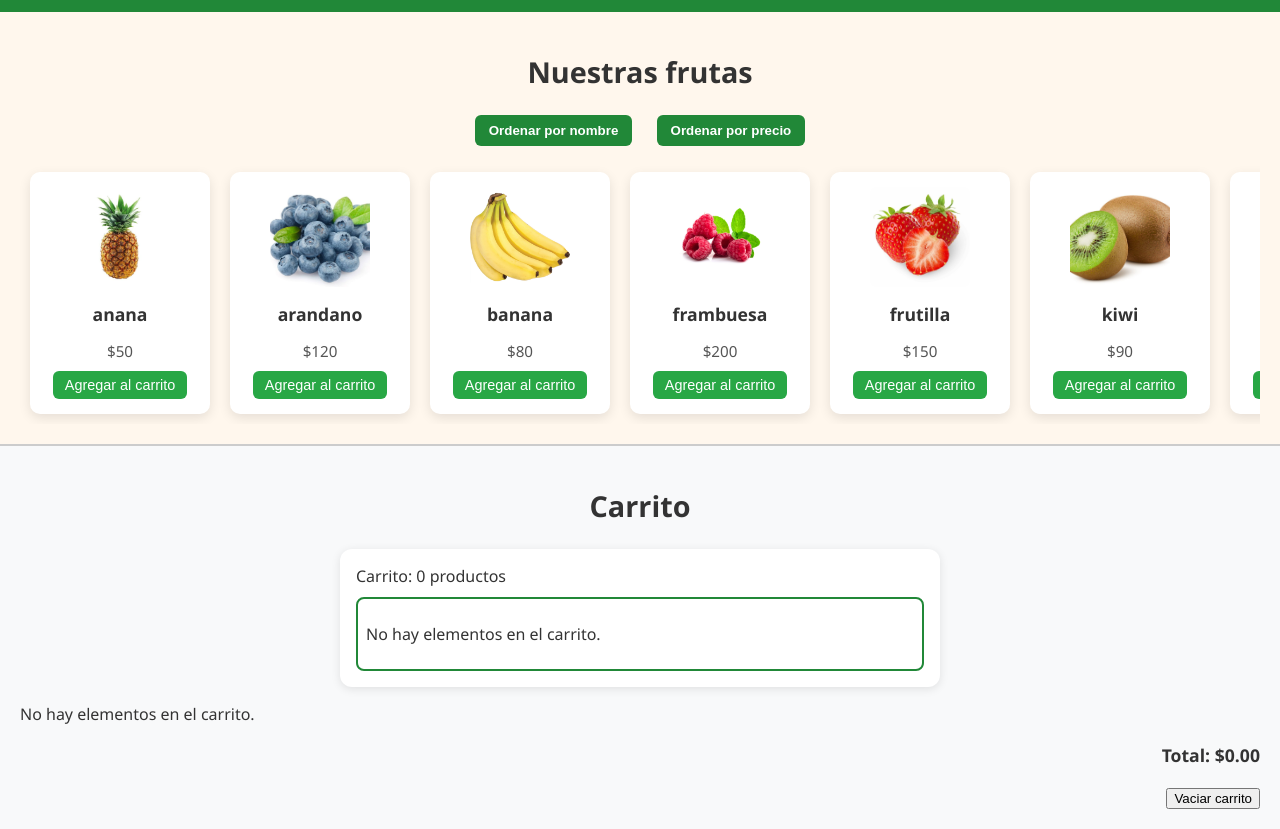
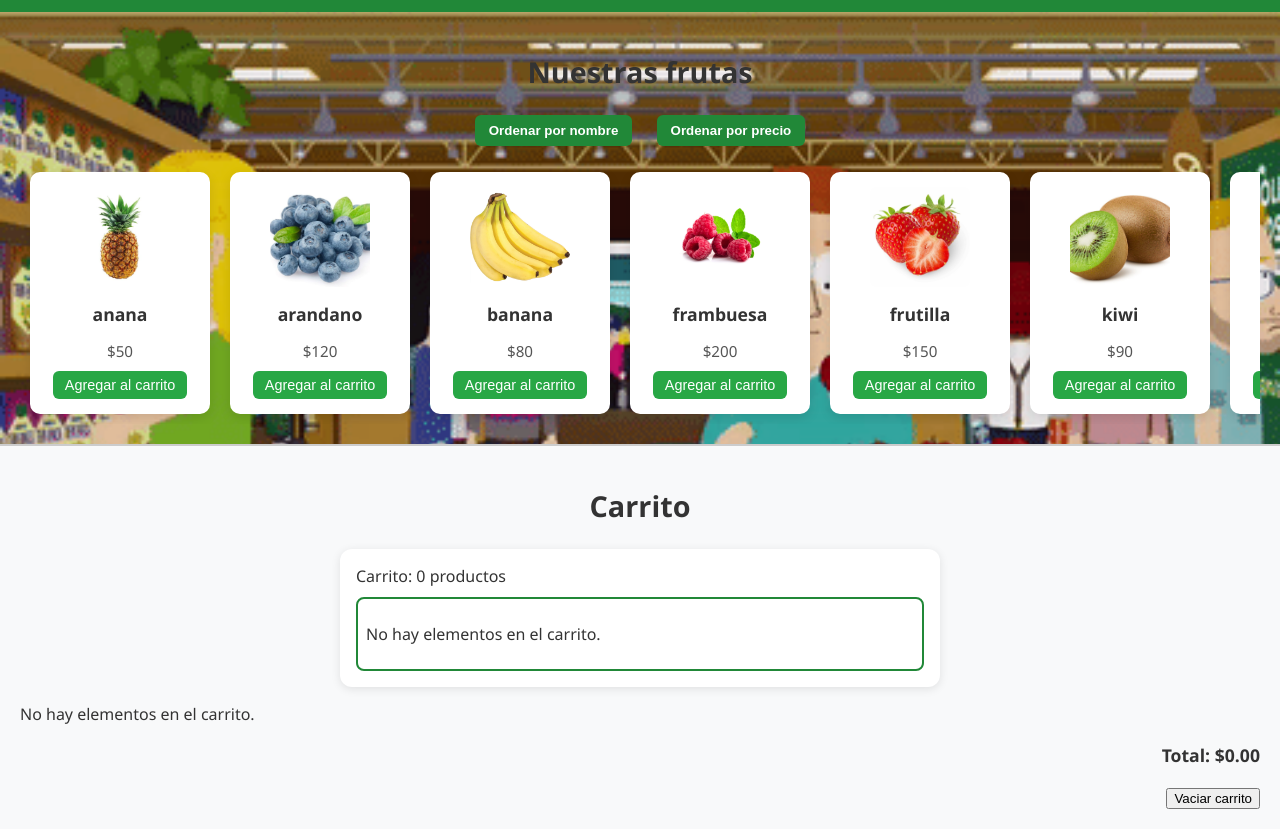
Before and after one commit to ignacioG00/PP-Progra3-Guillen, a plain HTML site: page P1-programacion-III/index.html in a window 1280 px wide. Shown: the part 97-926 px from the top of the page. Drawn offline with Linux system fonts and the light colour scheme.

Commit message:
push final

```diff
--- a/P1-programacion-III/css/styles.css
+++ b/P1-programacion-III/css/styles.css
@@ -7,8 +7,11 @@ body {
   font-family: 'Segoe UI', sans-serif;
   margin: 0;
   padding: 0;
-  background-color: #f0f2f5;
   color: #333;
+  background-image: url("verduleria2.gif");
+  background-size:contain;
+  background-position: center;
+  background-repeat: no-repeat;
 }
 
 h2 {
@@ -50,7 +53,6 @@ header a {
 /* Sección productos */
 .seccion-productos {
   padding: 20px;
-  background-color: #fff7ed;
 }
 
 .botones-orden {
@@ -182,7 +184,7 @@ header a {
   border-radius: 6px;
   cursor: pointer;
   font-size: 0.85rem;
-  transition: background-color 0.2s;
+  transition: background-color 0.5s;
 }
 
 .boton-eliminar:hover {
```
Also changed, not shown: P1-programacion-III/css/verduleria2.gif (added).
